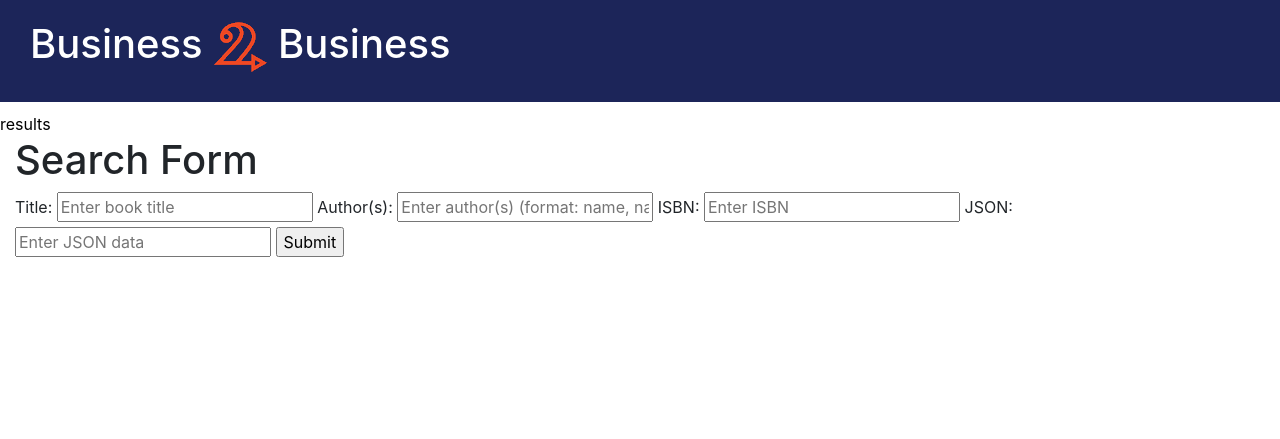
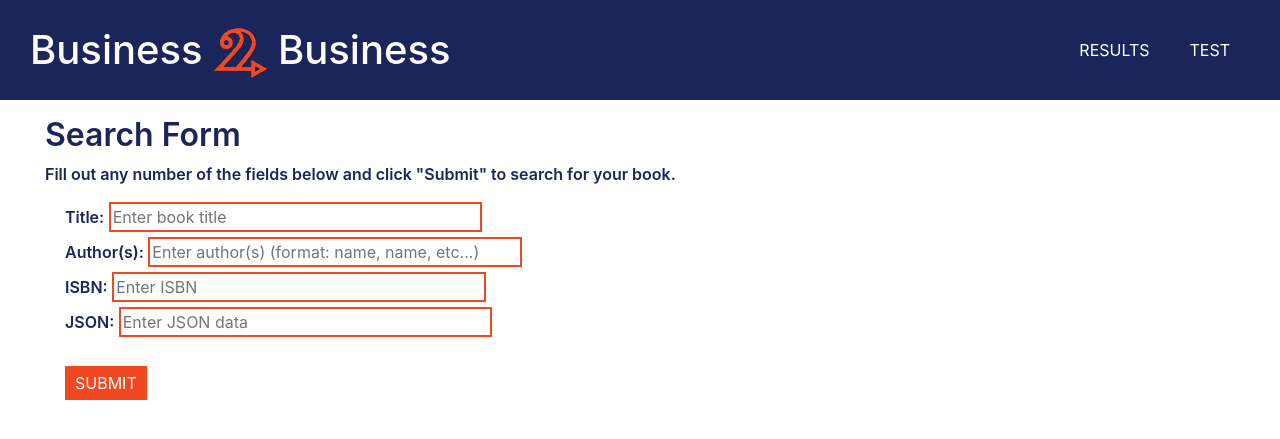
Before and after one commit to JessicaRehmel/CrunchTimeB2B, a Django app: page /B2B/ in a window 1280 px wide. Shown: the top 439 px of the page. Run offline with Django 3.2, Linux system fonts and the light colour scheme; some libraries are stand-ins or nearby versions.

Commit message:
made it prettier

```diff
--- a/B2BSite/B2B/static/css/style.css
+++ b/B2BSite/B2B/static/css/style.css
@@ -1,47 +1,75 @@
 p {
-    color: black;
+    color:#1c2559;
+    font-weight: 600;
 }
 
-h3 {
-    margin-left: 10px;
-}
-
-h4 {
-    margin-left: 10px;
+h2 {
+    color:#1c2559;
+    font-weight: 600;
 }
 
  /* unvisited link */
- a:link {
-    color: black;
+ .homelink:link {
+    color: white;
     text-decoration: none;
   }
 
   /* visited link */
-  a:visited {
-    color: black;
+  .homelink:visited {
+    color: white;
     text-decoration: none;
   }
 
   /* mouse over link */
-  a:hover {
-    color: black;
+  .homelink:hover {
+    color: white;
     text-decoration: none;
   }
 
   /* selected link */
-  a:active {
-    color: black;
+  .homelink:active {
+    color: white;
     text-decoration: none;
   }
 
-#header {
+.header {
     background-color: #1c2559;
     color:#ffffff;
     padding-left: 30px;
-    padding-top: 20px;
-    padding-bottom: 20px;
+    padding-right: 30px;
     margin-bottom:10px;
     text-align: left;
+    height: 100px;
+    display: inline-block;
+    width: 100%;
+}
+
+.menu {
+    list-style-type: none;
+  }
+
+.headertext {
+    float:left;
+    text-align: middle;
+    height:100%;
+    vertical-align: middle;
+    line-height: 100px;
+}
+
+.menubutton {
+    color: white;
+    border: none;
+    height: 60px;
+    margin-top:20px;
+    margin-bottom: 20px;
+    float: right;
+    margin-left: 20px;
+    margin-right: 20px;
+    line-height: 60px;
+}
+
+.menubutton:hover {
+    border-bottom: 5px solid #f04822;
 }
 
 #line{
@@ -79,3 +107,37 @@ div.spread span:first-child {
 div.spread span:last-child {
     text-align: right;
 }
+
+.searchbox {
+    border: 2px solid #f04822;
+    width: 75%;
+}
+
+.searchlabel {
+    color: #1c2559;
+    font-weight: 600;
+}
+
+.button {
+    color: white;
+    background-color: #f04822;
+    border: none;
+    padding-top: 5px;
+    padding-bottom: 5px;
+    padding-left: 10px;
+    padding-right: 10px;
+}
+
+.button:hover {
+    background-color: #b53619;
+}
+
+.searchform {
+    width: 50%;
+    padding-left: 20px;
+}
+
+.col-sm-10 {
+    margin-left: 30px;
+    margin-right: 30px;
+}
--- a/B2BSite/B2B/templates/base_generic.html
+++ b/B2BSite/B2B/templates/base_generic.html
@@ -10,10 +10,16 @@
     <link rel="stylesheet" href="{% static 'css/style.css' %}">
 </head>
 <body>
-    <div id = "header">
-        <h1>Business <img src= "{% static 'two.png' %}" alt="logo" /> Business</h1>
+
+    <div class = "header">
+        <a href = "{% url 'index' %}" class = "homelink">
+            <h1 class = headertext>Business <img src= "{% static 'two.png' %}" alt="logo" /> Business</h1>
+        </a>
+        <ul class = menu>
+            <li class = "menubutton"><a href = "{% url 'index' %}" class = "homelink">TEST</a></li>
+            <li class = "menubutton"><a href = "{% url 'results' %}" class = "homelink">RESULTS</a></li>
+        </ul>
     </div>
-    <a href = "{% url 'results' %}">results</a>
     <div class="col-sm-10 ">{% block content %}{% endblock %}</div>
 </body>
 
--- a/B2BSite/B2B/templates/index.html
+++ b/B2BSite/B2B/templates/index.html
@@ -1,16 +1,17 @@
 {% extends "base_generic.html" %}
 
 {% block content %}
-    <h1>Search Form</h1>
-    <form action = "{% url 'results' %}" method ="GET"> <!--not sure about this: action = "{% url 'results' %}"-->
-        <label for="search_title">Title: </label>
-        <input id="search_title" type="text" name="title_field" placeholder="Enter book title">
-        <label for="search_authors">Author(s): </label>
-        <input id="search_authors" type="text" name="authors_field" placeholder="Enter author(s) (format: name, name, etc...)">
-        <label for="search_ISBN">ISBN: </label>
-        <input id="search_ISBN" type="text" name="ISBN_field" placeholder="Enter ISBN">
-        <label for="search_JSON">JSON: </label>
-        <input id="search_JSON" type="text" name="JSON_field" placeholder="Enter JSON data">
-        <input type="submit" value="Submit">
+    <h2>Search Form</h2>
+    <p>Fill out any number of the fields below and click "Submit" to search for your book.</p>
+    <form action = "{% url 'results' %}" method ="GET" class = "searchform"> <!--not sure about this: action = "{% url 'results' %}"-->
+        <label class = "searchlabel" for="search_title">Title: </label>
+        <input class = "searchbox" id="search_title" type="text" name="title_field" placeholder="Enter book title"><br>
+        <label class = "searchlabel" for="search_authors">Author(s): </label>
+        <input class = "searchbox" id="search_authors" type="text" name="authors_field" placeholder="Enter author(s) (format: name, name, etc...)"><br>
+        <label class = "searchlabel" for="search_ISBN">ISBN: </label>
+        <input class = "searchbox" id="search_ISBN" type="text" name="ISBN_field" placeholder="Enter ISBN"><br>
+        <label class = "searchlabel" for="search_JSON">JSON: </label>
+        <input class = "searchbox" id="search_JSON" type="text" name="JSON_field" placeholder="Enter JSON data"><br><br>
+        <input class = "button" type="submit" value="SUBMIT">
     </form>
 {% endblock %}
```
